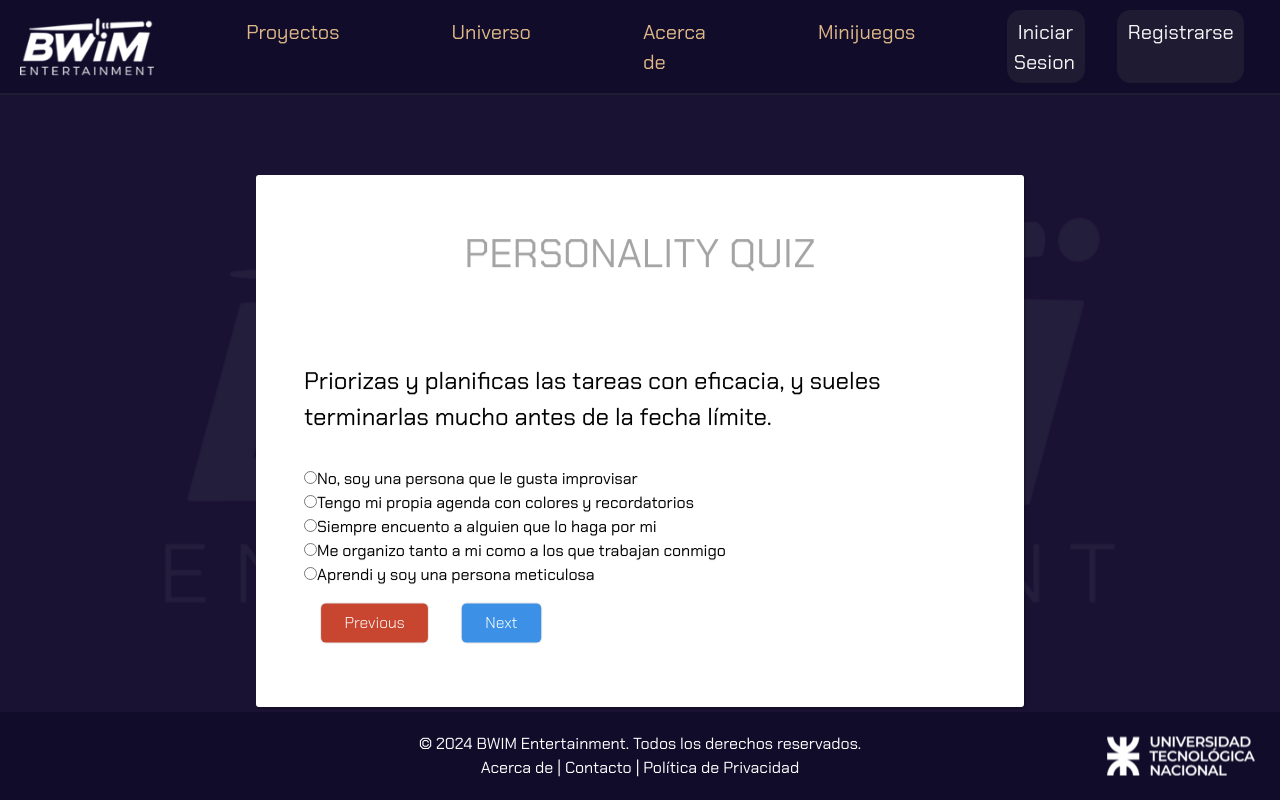
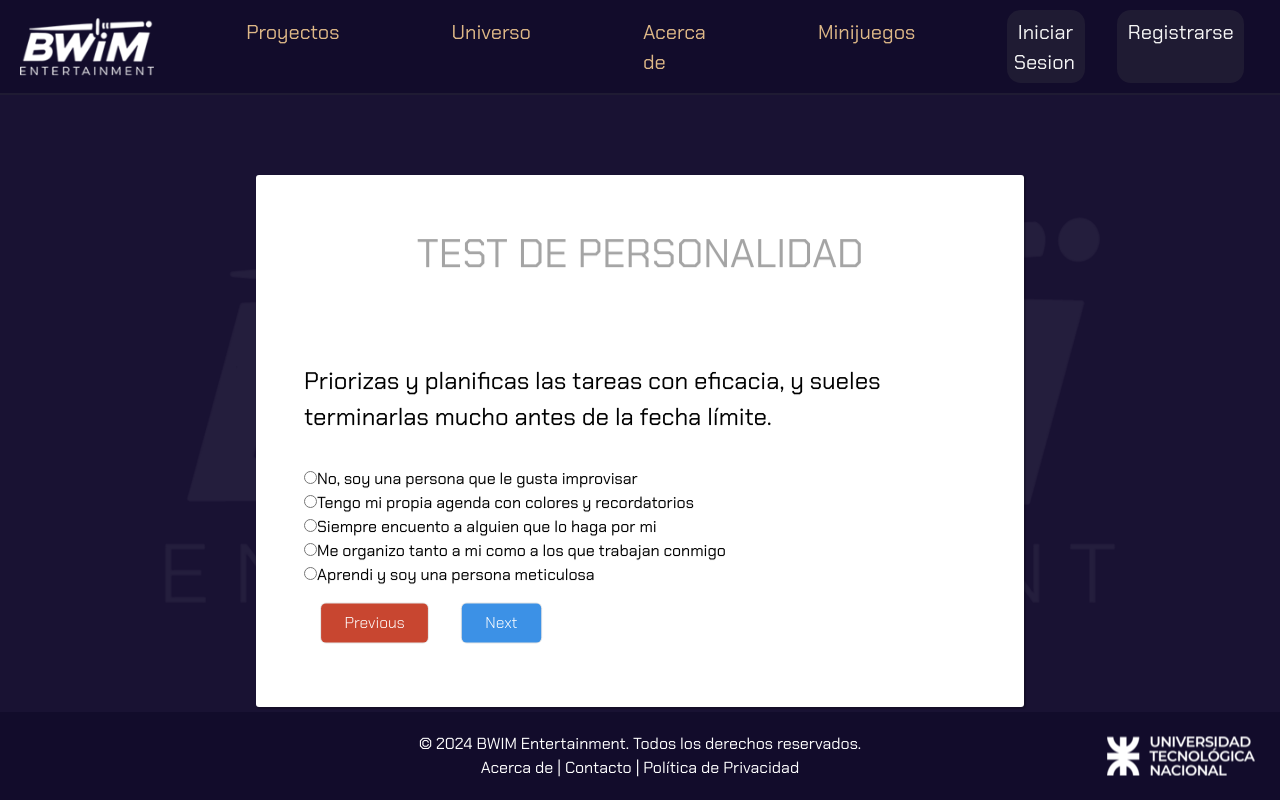
Before and after one commit to Pekee0/Bwim, an Angular app: page /minigames/test in a window 1280 px wide. Built offline with nearby package versions, Linux system fonts and the light colour scheme; no server answers.

Commit message:
Update test-personalidad.component.html

```diff
--- a/src/app/Components/mingames-component/test-personalidad/test-personalidad.component.html
+++ b/src/app/Components/mingames-component/test-personalidad/test-personalidad.component.html
@@ -1,5 +1,5 @@
 <div class="quiz-container" *ngIf="!quizCompleted">
-    <div class="title">Personality Quiz</div>
+    <div class="title">Test de Personalidad</div>
 
     <div id="question" class="question">
         {{ questions[currentQuestionIndex].questionText }}
```
